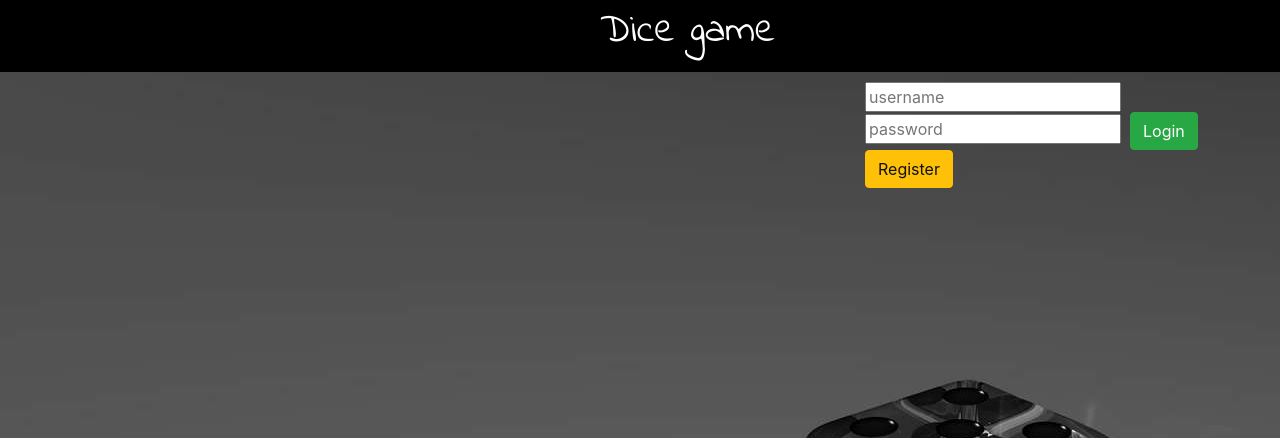
After one commit to edvinasdau/gameMVC, a PHP site: template app/views/auth/login.php in a window 1280 px wide. The commit adds this page. Shown: the top 438 px of the page. Run offline with PHP 8.4, Linux system fonts and the light colour scheme; the template is opened without the code that fills it, so the values that code supplies are empty; some libraries are stand-ins or nearby versions.

Commit message:
pasidaryti dar reg ir login

```diff
--- a/app/controllers/Stats.php
+++ b/app/controllers/Stats.php
@@ -18,7 +18,7 @@
 
         $game = $this->model('Game');
 
-        //$data['my_stats'] = $game->getTopWinners(5);
+        $data['my_stats'] = $game->getTopWinners(5);
         $data['title'] = "CA Dice Game";
         $data['header'] = "Top players";
         $data['body'] = "Here we have best wins";
--- a/app/models/Game.php
+++ b/app/models/Game.php
@@ -34,9 +34,10 @@
 }
 
 
-        public function toDB(int $toDB)
+public function storeResult(string $username, string $result, string $ip) : int
 {
-        return $this->db->insert ("INSERT INTO stats (username, result, ip)", ["username" => $username, "result" => $result, "ip" => $ip]);
+    return $this->db->insert("INSERT INTO stats (username, result, ip) VALUES (:username, :result, :ip)",
+       ["username" => $username, "result" => $result, "ip" => $ip]);
 }
 
 }
--- a/app/models/User.php
+++ b/app/models/User.php
@@ -10,12 +10,12 @@
 
     // Get all users
     public function getAllUsers() : array {
-        return $this->db->select("SELECT id, username FROM users");
+        return $this->db->select("SELECT id, username FROM players");
     }
 
     // Remove user by ID
     public function removeUser(int $id) : bool {
-        return $this->db->remove("DELETE FROM users WHERE id = :id",
+        return $this->db->remove("DELETE FROM players WHERE id = :id",
             ["id" => $id]);
     }
 
--- a/app/views/assets/js/script.js
+++ b/app/views/assets/js/script.js
@@ -70,7 +70,7 @@
 	}
 
 	function kelk(){
-		$.post("../Dice/game",
+		$.post("toDB",
 		{
 			result: total,
 
--- /dev/null
+++ b/app/views/auth/login.php
@@ -0,0 +1,33 @@
+<!DOCTYPE html>
+<html>
+<head>
+	<title></title>
+	<meta charset="utf-8">
+	<meta name="viewport" content="width=device-width, initial-scale=1, shrink-to-fit=no">
+	<link rel="stylesheet" href="https://maxcdn.bootstrapcdn.com/bootstrap/4.0.0-beta/css/bootstrap.min.css" integrity="sha384-/Y6pD6FV/Vv2HJnA6t+vslU6fwYXjCFtcEpHbNJ0lyAFsXTsjBbfaDjzALeQsN6M" crossorigin="anonymous">
+	<link rel="stylesheet" type="text/css" href="../assets/css/style.css">
+		<link href="https://fonts.googleapis.com/css?family=Indie+Flower" rel="stylesheet">
+	<script src="https://code.jquery.com/jquery-3.2.1.min.js"></script>
+</head>
+
+<body>
+	<div class="container-fluid">
+		<div id="header" class="row">
+			<h1>Dice game</h1>
+		</div>
+		<div id="log" class="row">
+			<div class="col-sm-8">
+			</div>
+			<div class="col-sm-4">
+				<form method="POST">
+					<input type="text" name="username" placeholder="username">&nbsp
+    <input type="password" name="password" placeholder="password">&nbsp
+    <button class="btn btn-success">Login</button>
+					<a href="register.php" class="btn btn-warning">Register</a>
+				</form>
+			</div>
+		</div>
+	</div>
+
+</body>
+</html>
--- a/app/views/dice/play.php
+++ b/app/views/dice/play.php
@@ -9,7 +9,6 @@
 	<link rel="stylesheet" href="https://maxcdn.bootstrapcdn.com/bootstrap/4.0.0-beta/css/bootstrap.min.css" integrity="sha384-/Y6pD6FV/Vv2HJnA6t+vslU6fwYXjCFtcEpHbNJ0lyAFsXTsjBbfaDjzALeQsN6M" crossorigin="anonymous">
 	<link rel="stylesheet" type="text/css" href="/Edvinas/gameMVC/app/views/assets/css/style.css">
 	<link href="https://fonts.googleapis.com/css?family=Indie+Flower" rel="stylesheet">
-	<link rel="stylesheet" href="../../../../font-awesome/css/font-awesome.min.css">
 	<script src="https://code.jquery.com/jquery-3.2.1.min.js"></script>
 
 </head>
@@ -17,8 +16,8 @@
 <body>
 	<div class="container-fluid">
 		<div id="header" class="row">
-			<h1><i class="fa fa-cubes" aria-hidden="true"></i> Dice game <i class="fa fa-cubes" aria-hidden="true"></i></h1>
-		</div><h1><?= $data['header']; ?></h1>
+			<h1> Dice game </h1>
+		</div></h1>
 		<div id="log" class="row">
 			<div class="col-sm-8">
 			</div>
--- a/classes/Controller.php
+++ b/classes/Controller.php
@@ -10,6 +10,7 @@
     }
 
     protected function model(string $model) {
+
         require_once "app/models/" . $model . ".php";
         return new $model($this->db);
     }
```
Also changed, not shown: app/controllers/Dice.php (+12 -20 lines), app/views/auth/register.php (added, +34 -0 lines). Lines whose indentation alone changed are shown as unchanged.
